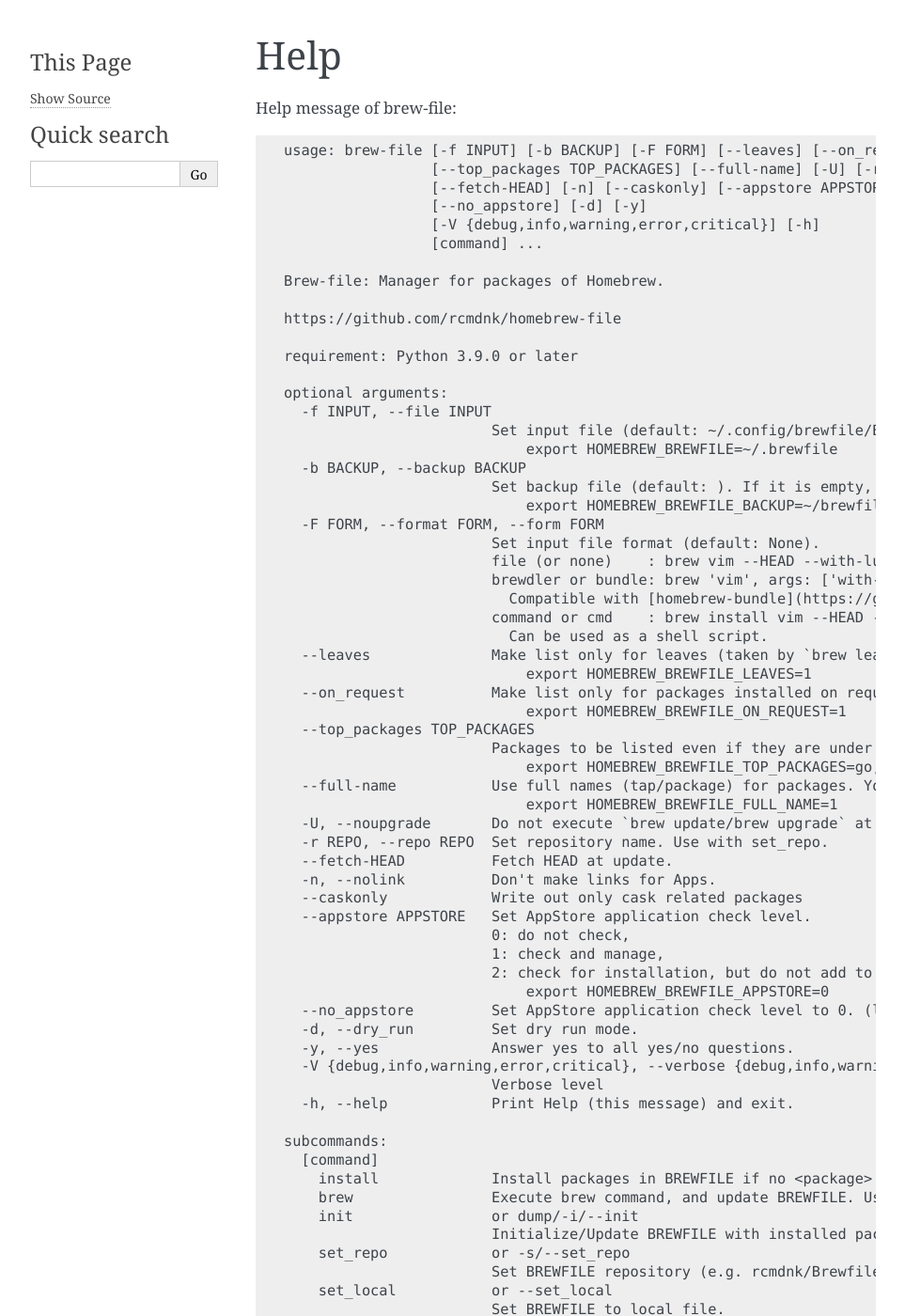
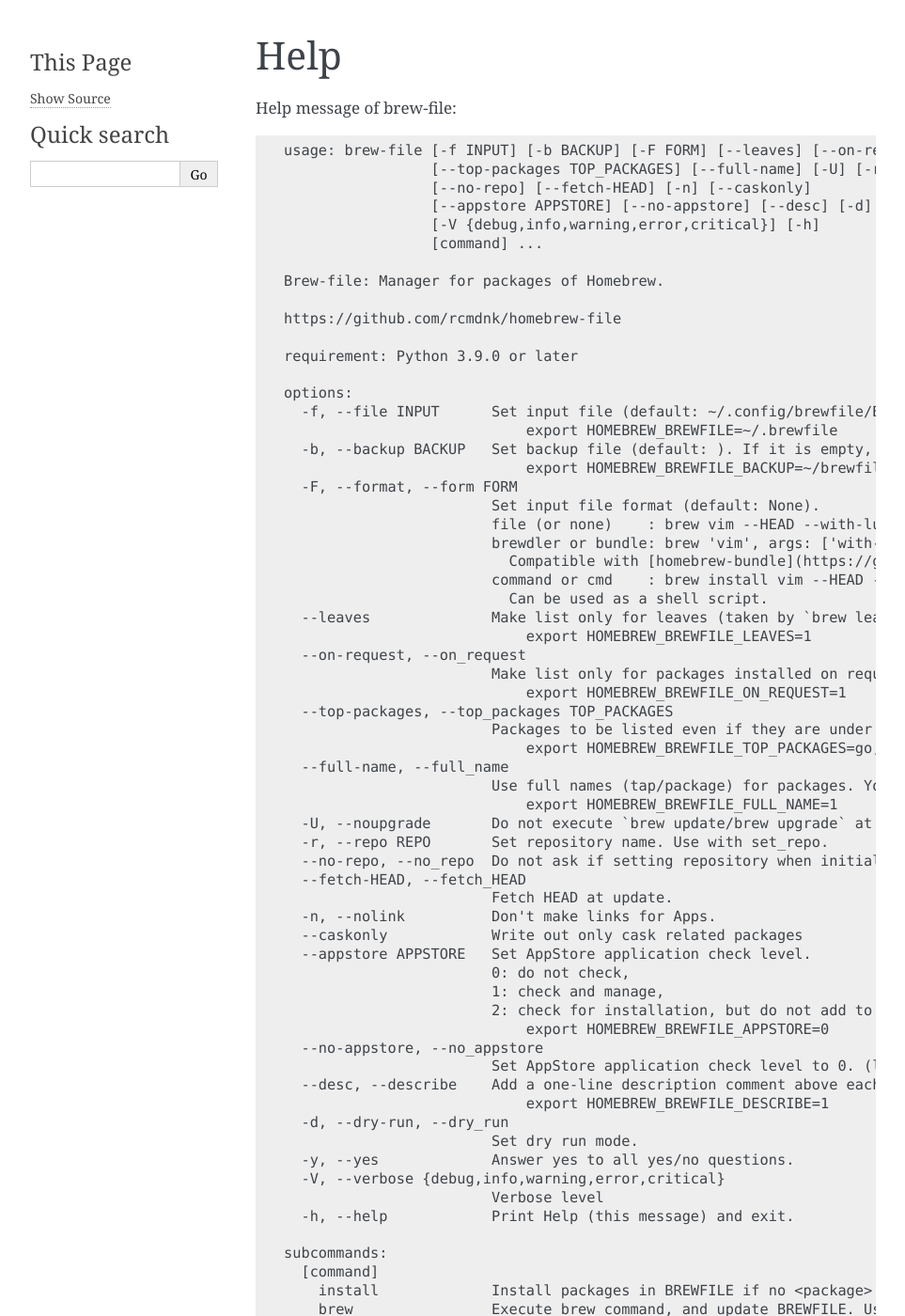
Before and after one commit to rcmdnk/homebrew-file, a Sphinx documentation site: the page built from docs/help.rst, in a window 1280 px wide and 1400 px high. Shown: the whole window at 94% size, without its empty margins (148-1111 px from the left). Built offline with Sphinx 7.4.7, drawn with Linux system fonts in a browser that asks for light colours; some of the changed text lies outside the part shown.

Commit message:
fix: ignore inline comments when parsing Brewfile entries docs: sync help text and settings for describe/option flags test: refactor description-related tests to flat functions

```diff
--- a/docs/help.rst
+++ b/docs/help.rst
@@ -5,10 +5,10 @@
 
 .. code-block:: none
 
-    usage: brew-file [-f INPUT] [-b BACKUP] [-F FORM] [--leaves] [--on_request]
-                     [--top_packages TOP_PACKAGES] [--full-name] [-U] [-r REPO]
-                     [--fetch-HEAD] [-n] [--caskonly] [--appstore APPSTORE]
-                     [--no_appstore] [-d] [-y]
+    usage: brew-file [-f INPUT] [-b BACKUP] [-F FORM] [--leaves] [--on-request]
+                     [--top-packages TOP_PACKAGES] [--full-name] [-U] [-r REPO]
+                     [--no-repo] [--fetch-HEAD] [-n] [--caskonly]
+                     [--appstore APPSTORE] [--no-appstore] [--desc] [-d] [-y]
                      [-V {debug,info,warning,error,critical}] [-h]
                      [command] ...
 
@@ -18,14 +18,12 @@
 
     requirement: Python 3.9.0 or later
 
-    optional arguments:
-      -f INPUT, --file INPUT
-                            Set input file (default: ~/.config/brewfile/Brewfile). You can set input file by environmental variable, HOMEBREW_BREWFILE, like:
+    options:
+      -f, --file INPUT      Set input file (default: ~/.config/brewfile/Brewfile). You can set input file by environmental variable, HOMEBREW_BREWFILE, like:
                                 export HOMEBREW_BREWFILE=~/.brewfile
-      -b BACKUP, --backup BACKUP
-                            Set backup file (default: ). If it is empty, no backup is made. You can set backup file by environmental variable, HOMEBREW_BREWFILE_BACKUP, like:
+      -b, --backup BACKUP   Set backup file (default: ). If it is empty, no backup is made. You can set backup file by environmental variable, HOMEBREW_BREWFILE_BACKUP, like:
                                 export HOMEBREW_BREWFILE_BACKUP=~/brewfile.backup
-      -F FORM, --format FORM, --form FORM
+      -F, --format, --form FORM
                             Set input file format (default: None).
                             file (or none)    : brew vim --HEAD --with-lua
                             brewdler or bundle: brew 'vim', args: ['with-lua', 'HEAD']
@@ -34,16 +32,20 @@
                               Can be used as a shell script.
       --leaves              Make list only for leaves (taken by `brew leaves`). You can set this by environmental variable, HOMEBREW_BREWFILE_LEAVES, like:
                                 export HOMEBREW_BREWFILE_LEAVES=1
-      --on_request          Make list only for packages installed on request. This option is given priority over 'leaves'. You can set this by environmental variable, HOMEBREW_BREWFILE_ON_REQUEST, like:
+      --on-request, --on_request
+                            Make list only for packages installed on request. This option is given priority over 'leaves'. You can set this by environmental variable, HOMEBREW_BREWFILE_ON_REQUEST, like:
                                 export HOMEBREW_BREWFILE_ON_REQUEST=1
-      --top_packages TOP_PACKAGES
+      --top-packages, --top_packages TOP_PACKAGES
                             Packages to be listed even if they are under dependencies and `leaves`/'on_request' option is used. You can set this by environmental variable, HOMEBREW_BREWFILE_TOP_PACKAGES (',' separated), like:
                                 export HOMEBREW_BREWFILE_TOP_PACKAGES=go,coreutils
-      --full-name           Use full names (tap/package) for packages. You can set this by environmental variable, HOMEBREW_BREWFILE_FULL_NAME, like:
+      --full-name, --full_name
+                            Use full names (tap/package) for packages. You can set this by environmental variable, HOMEBREW_BREWFILE_FULL_NAME, like:
                                 export HOMEBREW_BREWFILE_FULL_NAME=1
       -U, --noupgrade       Do not execute `brew update/brew upgrade` at `brew file update`.
-      -r REPO, --repo REPO  Set repository name. Use with set_repo.
-      --fetch-HEAD          Fetch HEAD at update.
+      -r, --repo REPO       Set repository name. Use with set_repo.
+      --no-repo, --no_repo  Do not ask if setting repository when initialize Brewfile.
+      --fetch-HEAD, --fetch_HEAD
+                            Fetch HEAD at update.
       -n, --nolink          Don't make links for Apps.
       --caskonly            Write out only cask related packages
       --appstore APPSTORE   Set AppStore application check level.
@@ -51,10 +53,14 @@
                             1: check and manage,
                             2: check for installation, but do not add to Brewfile when Apps are added. You can set the level by environmental variable:
                                 export HOMEBREW_BREWFILE_APPSTORE=0
-      --no_appstore         Set AppStore application check level to 0. (legacy option, works same as '--appstore 0'.)
-      -d, --dry_run         Set dry run mode.
+      --no-appstore, --no_appstore
+                            Set AppStore application check level to 0. (legacy option, works same as '--appstore 0'.)
+      --desc, --describe    Add a one-line description comment above each package. You can set this by environmental variable, HOMEBREW_BREWFILE_DESCRIBE, like:
+                                export HOMEBREW_BREWFILE_DESCRIBE=1
+      -d, --dry-run, --dry_run
+                            Set dry run mode.
       -y, --yes             Answer yes to all yes/no questions.
-      -V {debug,info,warning,error,critical}, --verbose {debug,info,warning,error,critical}
+      -V, --verbose {debug,info,warning,error,critical}
                             Verbose level
       -h, --help            Print Help (this message) and exit.
 
--- a/docs/settings.rst
+++ b/docs/settings.rst
@@ -21,4 +21,5 @@
    HOMEBREW_BREWFILE_VSCODE       | Set 1 if you want to manage vscode (VSCode) extensions by `brew-file`.| 0
    HOMEBREW_BREWFILE_CURSOR       | Set 1 if you want to manage cursor (Cursor) extensions by `brew-file`.| 0
    HOMEBREW_BREWFILE_CODIUM       | Set 1 if you want to manage codium (VSCodium) extensions by `brew-file`.| 0
+   HOMEBREW_BREWFILE_DESCRIBE     | Set 1 if you want to add description comments for each package in Brewfile.| 0
    HOMEBREW_CASK_OPTS             | This is `Cask's option <https://github.com/homebrew/homebrew-cask/blob/master/USAGE.md>`_ to set cask environment. If appdir or fontdir is set with these options, Brew-file uses these values in it. | \"\"
```
Also changed, not shown: other parts of docs/help.rst (+1 -1 lines), 5 other files.
